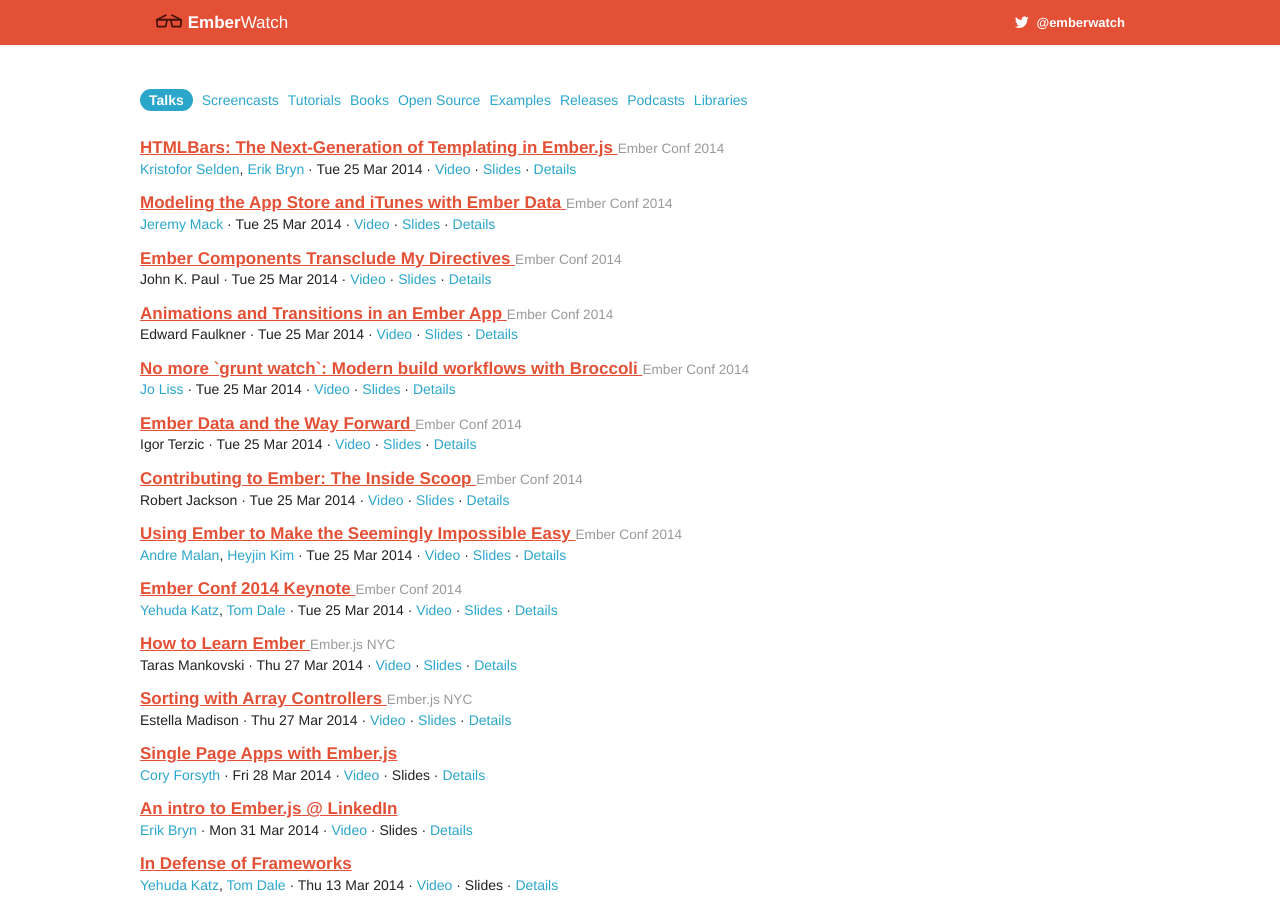
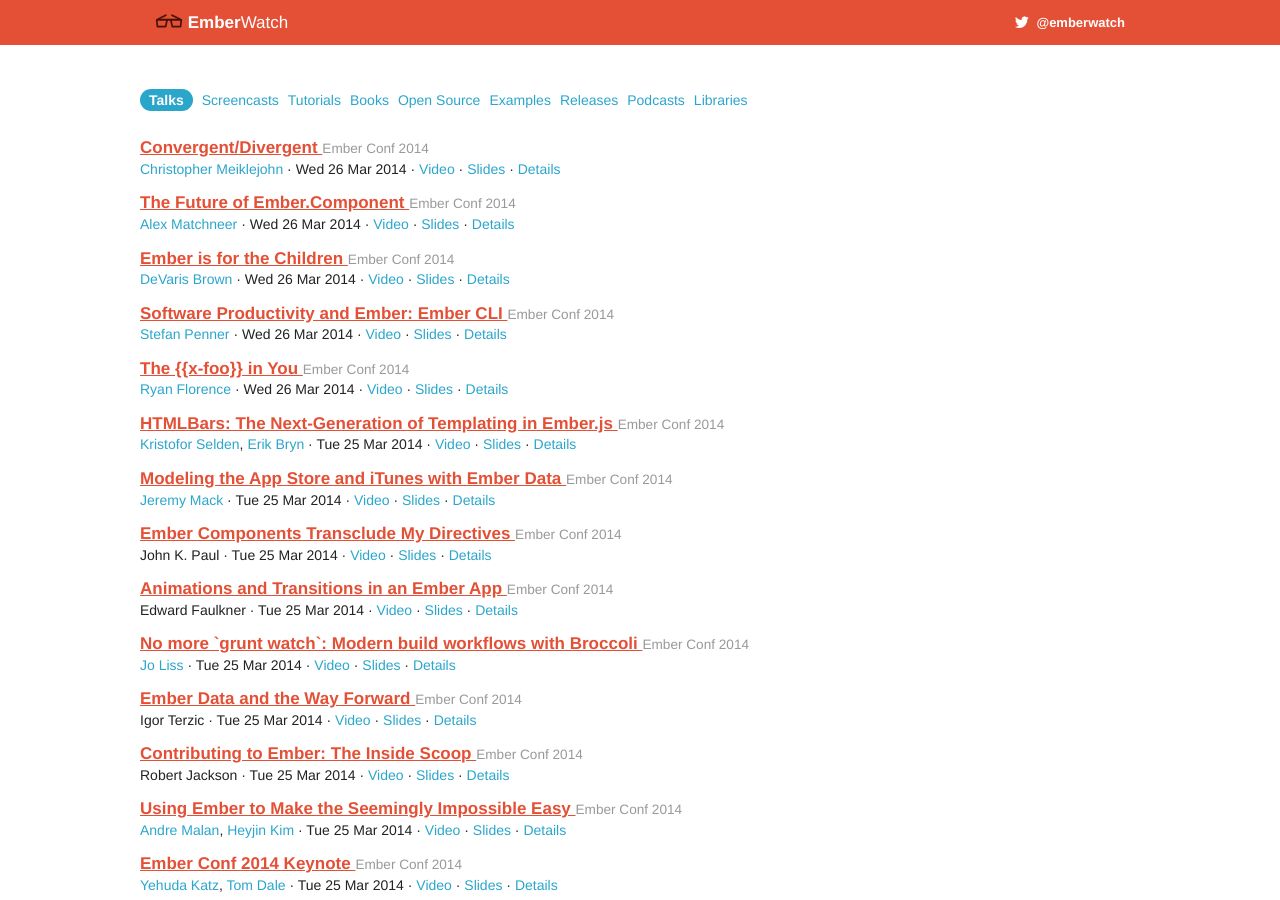
Before and after one commit to emberwatch/emberwatch, a Jekyll site: the page built from index.html, in a window 1280 px wide and 900 px high. Built offline with Jekyll 4.4.1, drawn with Linux system fonts in a browser that asks for light colours; comment, search, counter and statistics services are not loaded.

Commit message:
More Ember Conf 2014 talks.

```diff
--- a/_data/talks.yml
+++ b/_data/talks.yml
@@ -1,4 +1,54 @@
 ---
+- title: "Convergent/Divergent"
+  date: '2014-03-26'
+  event_id: 16
+  author_ids:
+  - 128
+  videos:
+  - https://www.youtube.com/watch?v=qyVNG7fnubQ
+  url: "http://emberconf.com/schedule.html#meiklejohn"
+  slides: https://speakerdeck.com/cmeiklejohn/divergent
+  id: 180
+- title: "The Future of Ember.Component"
+  date: '2014-03-26'
+  event_id: 16
+  author_ids:
+  - 45
+  videos:
+  - https://www.youtube.com/watch?v=Syv_OTzHOr0
+  url: "http://emberconf.com/schedule.html#matchneer"
+  slides: https://speakerdeck.com/machty/emberconf-2014-mr-router-embraces-the-controller-alex-matchneer
+  id: 179
+- title: "Ember is for the Children"
+  date: '2014-03-26'
+  event_id: 16
+  author_ids:
+  - 127
+  videos:
+  - https://www.youtube.com/watch?v=NCjlhOYD_bY
+  url: "http://emberconf.com/schedule.html#brown"
+  slides: https://speakerdeck.com/devarispbrown/ember-is-for-the-children
+  id: 178
+- title: "Software Productivity and Ember: Ember CLI"
+  date: '2014-03-26'
+  event_id: 16
+  author_ids:
+  - 54
+  videos:
+  - https://www.youtube.com/watch?v=4D8z3972h64
+  url: "http://emberconf.com/schedule.html#penner"
+  slides: http://static.iamstef.net/ember_conf_2014.pdf
+  id: 177
+- title: "The {{x-foo}} in You"
+  date: '2014-03-26'
+  event_id: 16
+  author_ids:
+  - 43
+  videos:
+  - https://www.youtube.com/watch?v=nVTXJyyBxQc
+  url: "http://emberconf.com/schedule.html#florence"
+  slides: https://github.com/rpflorence/talk-emberconf-2014
+  id: 176
 - title: "HTMLBars: The Next-Generation of Templating in Ember.js"
   date: '2014-03-25'
   event_id: 16
```
Also changed, not shown: _data/people.yml (+9 -0 lines).
